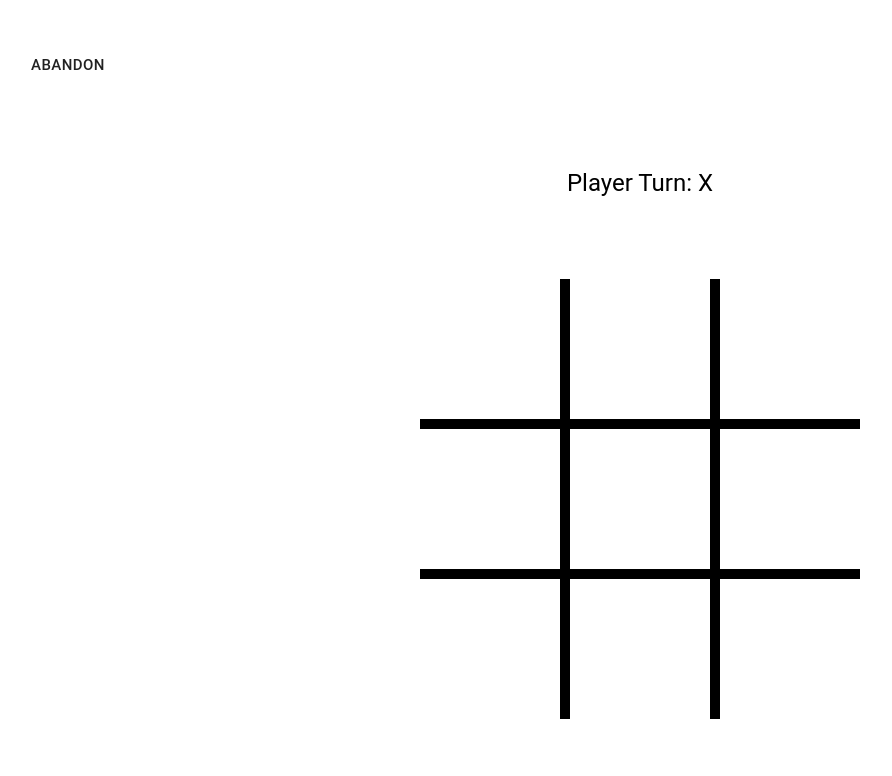
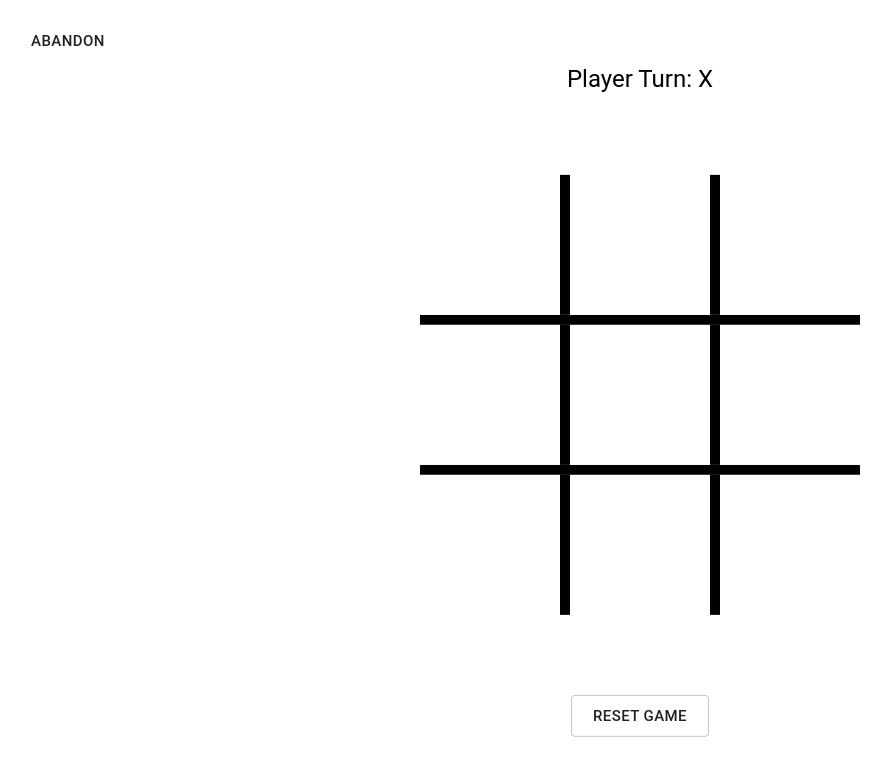
Before and after one commit to msalman-abid/TicTacToe_Online, a React (Create React App) app in the folder react-app/: page /game in a window 1280 px wide. Shown: the top 776 px of the page, without its empty margins (0-892 px from the left). Built offline with nearby package versions, Linux system fonts and the light colour scheme; no server answers.

Commit message:
Update GameOffline.js

```diff
--- a/react-app/src/GameOffline.js
+++ b/react-app/src/GameOffline.js
@@ -166,16 +166,16 @@ function Square(props) {
         <>
           {this.renderConfetti()}
 
-          <Box
-            sx={{
-            backgroundColor: 'background.default',
-            minHeight: '100%',
-            py:3}}
-          >
-
+          <Box>
             <Button size='large' href="/">Abandon</Button>
 
-              <Container maxWidth='lg' className='game'>
+              <Container maxWidth='lg'
+              style={{
+                position: 'absolute',
+                left: '50%',
+                top: '50%',
+                transform: 'translate(-50%, -50%)'}}
+              >
                 <Board setWinner={this.boardSetWinner}/>
               </Container>
           </Box>
```
